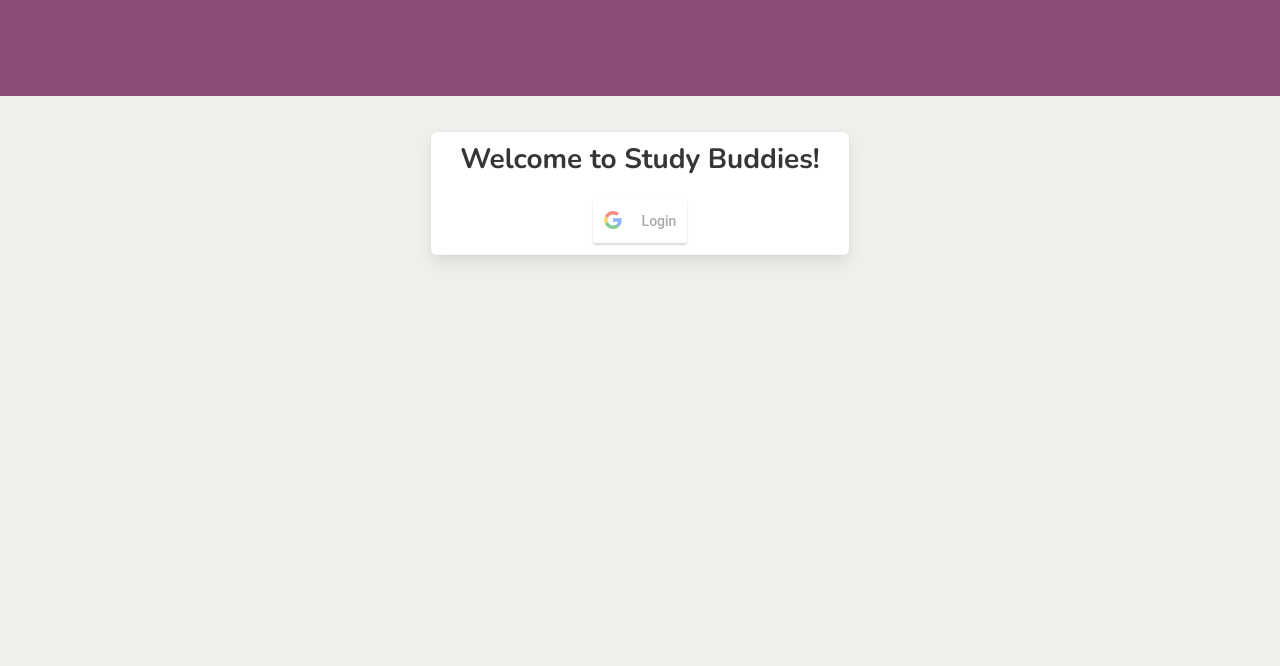
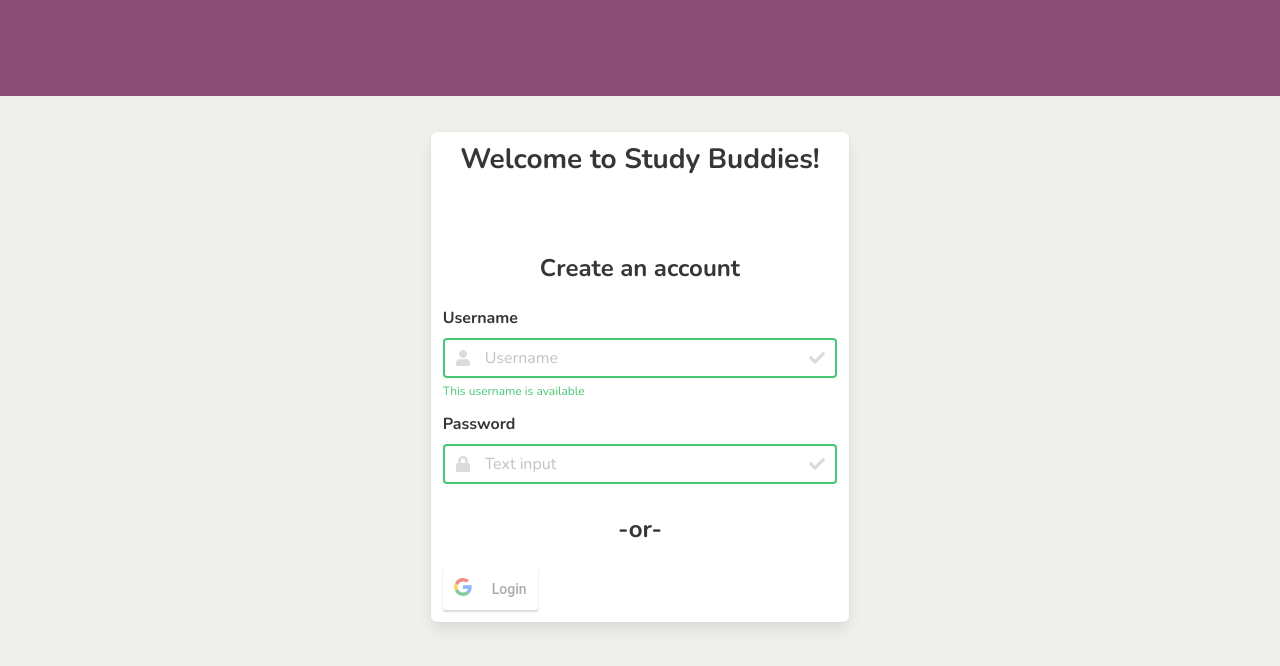
Before and after one commit to comp426final/StudyBuddiesFrontEnd, a React (Create React App) app: page / in a window 1280 px wide. Shown: the top 666 px of the page. Built offline with nearby package versions, Linux system fonts and the light colour scheme.

Commit message:
new landing component

```diff
--- a/src/App.js
+++ b/src/App.js
@@ -1,13 +1,12 @@
 import React, { useState, useEffect } from "react";
-// import {axios} from "axios";
 
 import "./css/styles.css";
 import Classes from "./components/Classes";
 import Messages from "./components/Messages";
 import Announcements from "./components/Announcements";
 // import { FontAwesomeIcon } from "@fortawesome/react-fontawesome";
-import { GoogleLogin } from "react-google-login";
 import { GoogleLogout } from "react-google-login";
+import LandingPage from "./components/LandingPage";
 
 function App() {
   const [loggedIn, setLoggedIn] = useState(false);
@@ -22,41 +21,10 @@ function App() {
     console.log(currentClass);
   }, [currentClass]);
 
-  // Google Login Callbacks
-  const loginRequest = () => {
-    setLoading(true);
-  };
-  const loginSuccess = response => {
-    response.profileObj.classes = [];
-    setUser(response.profileObj);
-    setLoggedIn(true);
-    setClass({
-      name: "placeholder",
-      messages: [
-        {
-          user: currentUser.givenName,
-          content: "test message",
-          id: 0
-        }
-      ],
-      announcements: [
-        {
-          user: currentUser.givenName,
-          content: "test announcement",
-          id: 0
-        }
-      ],
-      id: 0
-    });
-
-    setLoading(false);
-  };
-  const loginFail = response => {
-    console.log(response);
-  };
   const logoutSuccess = () => {
     setLoggedIn(false);
   };
+
   // API requests
   //   async function getClasses() {
   //     const result = await axios({
@@ -123,9 +91,7 @@ function App() {
             aria-label="main navigation"
           >
             <div className="navbar-brand">
-              <div className="navbar-item">
-                Study Buddies
-              </div>
+              <div className="navbar-item">Study Buddies</div>
             </div>
             <div className="navbar-menu">
               <div className="navbar-end">
@@ -144,27 +110,15 @@ function App() {
         </section>
       </div>
     ) : (
-      <div className="App">
-        <section className="hero is-primary">
-          <div className="hero-body"></div>
-        </section>
-        <section className="section columns">
-          <div className="box column is-offset-one-third is-one-third">
-            <div className="content has-text-centered is-primary">
-              <h2 className="title">Welcome to Study Buddies!</h2>
-              <GoogleLogin
-                clientId="1094624501428-i10otiook503amuvr05dqjsvuop4pq8q.apps.googleusercontent.com"
-                buttonText="Login"
-                onRequest={loginRequest}
-                onSuccess={loginSuccess}
-                onFailure={loginFail}
-                cookiePolicy={"single_host_origin"}
-              />
-            </div>
-          </div>
-        </section>
-      </div>
-    );
+    <React.Fragment>
+      <LandingPage
+      setLoggedIn={setLoggedIn}
+      setLoading={setLoading}
+      setUser={setUser}
+      setClass={setClass}
+      currentUser={currentUser}
+      />
+    </React.Fragment>  )
   }
   return content;
 }
--- /dev/null
+++ b/src/components/LandingPage.js
@@ -0,0 +1,165 @@
+import { FontAwesomeIcon } from "@fortawesome/react-fontawesome";
+import React, { useState, useEffect } from "react";
+import { GoogleLogin } from "react-google-login";
+import axios from "axios";
+
+
+// import {axios} from "axios";
+
+function LandingPage(props) {
+
+  const [validPass, setValidPass] = useState(true);
+  const [validUser, setValidUser] = useState(true);
+
+  const [username, setUsername] = useState("");
+  const [password, setPassword] = useState("agda;dlkjnan");
+
+    //Use Effects
+  useEffect ( () => {
+    if ( password.length>8 ) {
+        setValidPass(true)
+    } else {
+        setValidPass(false)
+    }
+  },[password])
+
+  useEffect ( () => {
+      if (username.length > 0 ) {
+        checkUser();
+      } else {
+          setValidUser(true);
+      }
+  },[username])
+
+    // Form update handlers
+  const onUsernameChange = event => {
+    const newVal = event.target.value;
+    setUsername(newVal);
+  }
+  const onPasswordChange = (event) => {
+    const newVal = event.target.value;
+    setPassword(newVal);
+}
+    // Google Login Callbacks
+  const loginRequest = () => {
+    props.setLoading(true);
+  };
+  const loginSuccess = response => {
+    response.profileObj.classes = [];
+    props.setUser(response.profileObj);
+    props.setLoggedIn(true);
+    props.setClass({
+      name: "placeholder",
+      messages: [
+        {
+          user: props.currentUser.givenName,
+          content: "test message",
+          id: 0
+        }
+      ],
+      announcements: [
+        {
+          user: props.currentUser.givenName,
+          content: "test announcement",
+          id: 0
+        }
+      ],
+      id: 0
+    });
+
+    props.setLoading(false);
+  };
+  const loginFail = response => {
+    console.log(response);
+  };
+
+    // API requests comp426-finalapi.herokuapp.com
+    async function checkUser () {
+        const result = await axios({
+            method: "get",
+            url: `http://localhost:3001/public/checkUser?name=ted`,
+            params: {
+                name: username
+            },
+            headers: {
+                'Access-Control-Allow-Origin': '*',
+                'Content-Type': 'application/json',
+              },
+          });
+
+         }
+
+    const content = (<div className="App">
+    <section className="hero is-primary">
+      <div className="hero-body"></div>
+    </section>
+    <section className="section columns">
+      <div className="box column is-offset-one-third is-one-third">
+        <div className="content is-primary">
+          <h2 className="title has-text-centered">Welcome to Study Buddies!</h2>
+          <br/>
+          <h3 className="subtitle has-text-centered">Create an account</h3>
+          <div className="field">
+            <label className="label">Username</label>
+            <div className="control has-icons-left has-icons-right">
+              <input
+                className={`input ${validUser ? "is-success" : "is-danger"}`}
+                type="text"
+                placeholder="Username"
+                onChange={onUsernameChange}
+              />
+              <span className="icon is-small is-left">
+              <React.Fragment>
+                <FontAwesomeIcon icon="user" />
+              </React.Fragment>
+              </span>
+              <span className="icon is-small is-right">
+              <React.Fragment>
+                <FontAwesomeIcon icon="check" />
+              </React.Fragment>
+              </span>
+            </div>
+            <p className="help is-success">This username is available</p>
+          </div>
+          <div className="field">
+            <label className="label">Password</label>
+            <div className="control has-icons-left has-icons-right">
+              <input
+                className= {`input ${validPass ? "is-success" : "is-danger"}`}
+                type="password"
+                placeholder="Text input"
+                onChange={onPasswordChange}
+              />
+              <span className="icon is-small is-left">
+              <React.Fragment>
+                <FontAwesomeIcon icon="lock" />
+              </React.Fragment>
+              </span>
+              <span className="icon is-small is-right">
+              <React.Fragment>
+                <FontAwesomeIcon icon="check" />
+              </React.Fragment>
+              </span>
+            </div>
+{validPass ?  <div></div> : <p className="help is-danger">Password must be at least 8 characters</p> }
+          </div>
+          <h3 className="subtitle has-text-centered">-or-</h3>
+          <GoogleLogin
+            clientId="1094624501428-i10otiook503amuvr05dqjsvuop4pq8q.apps.googleusercontent.com"
+            buttonText="Login"
+            onRequest={loginRequest}
+            onSuccess={loginSuccess}
+            onFailure={loginFail}
+            cookiePolicy={"single_host_origin"}
+          />
+        </div>
+      </div>
+    </section>
+  </div>
+);
+
+return content;
+
+
+}
+export default LandingPage
```
